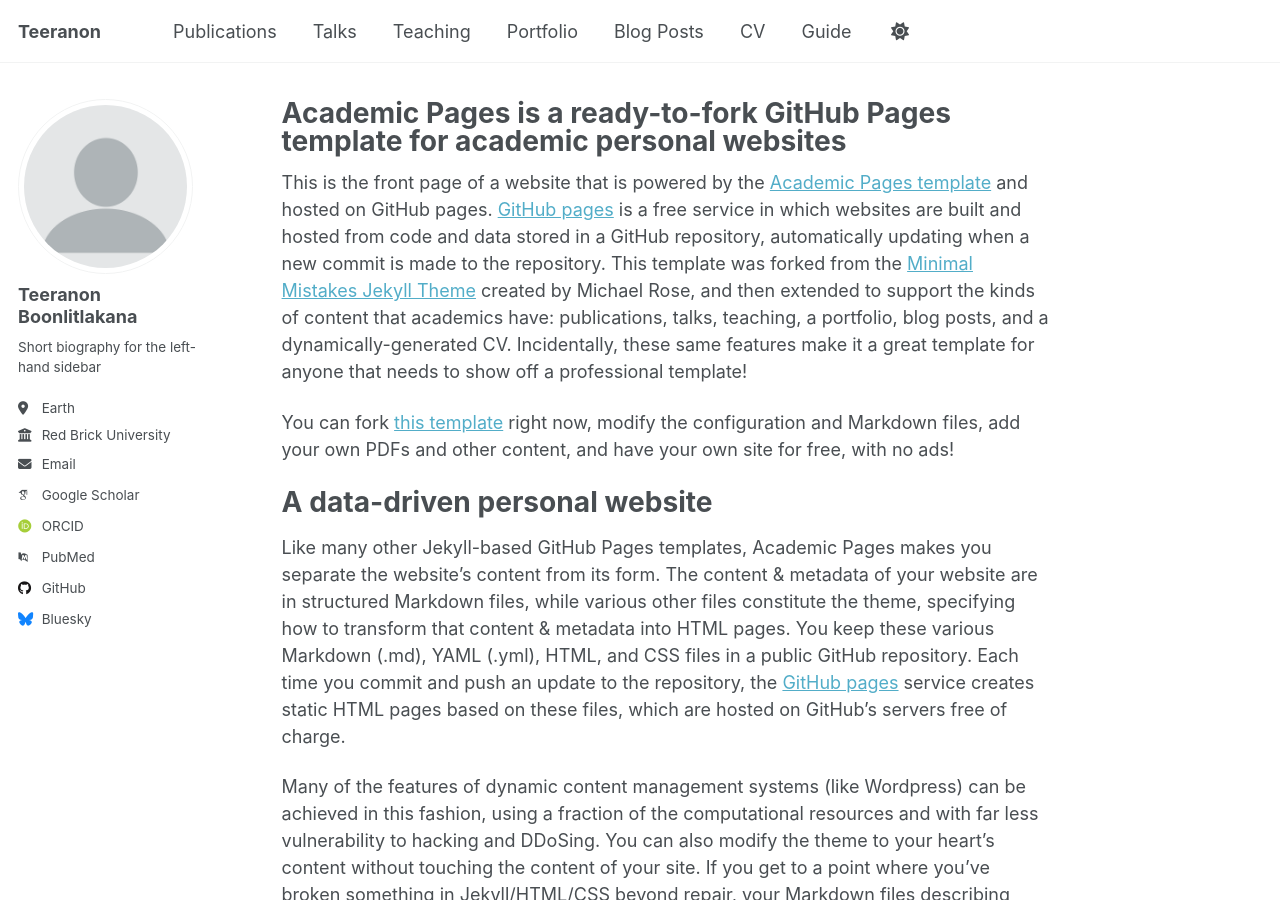
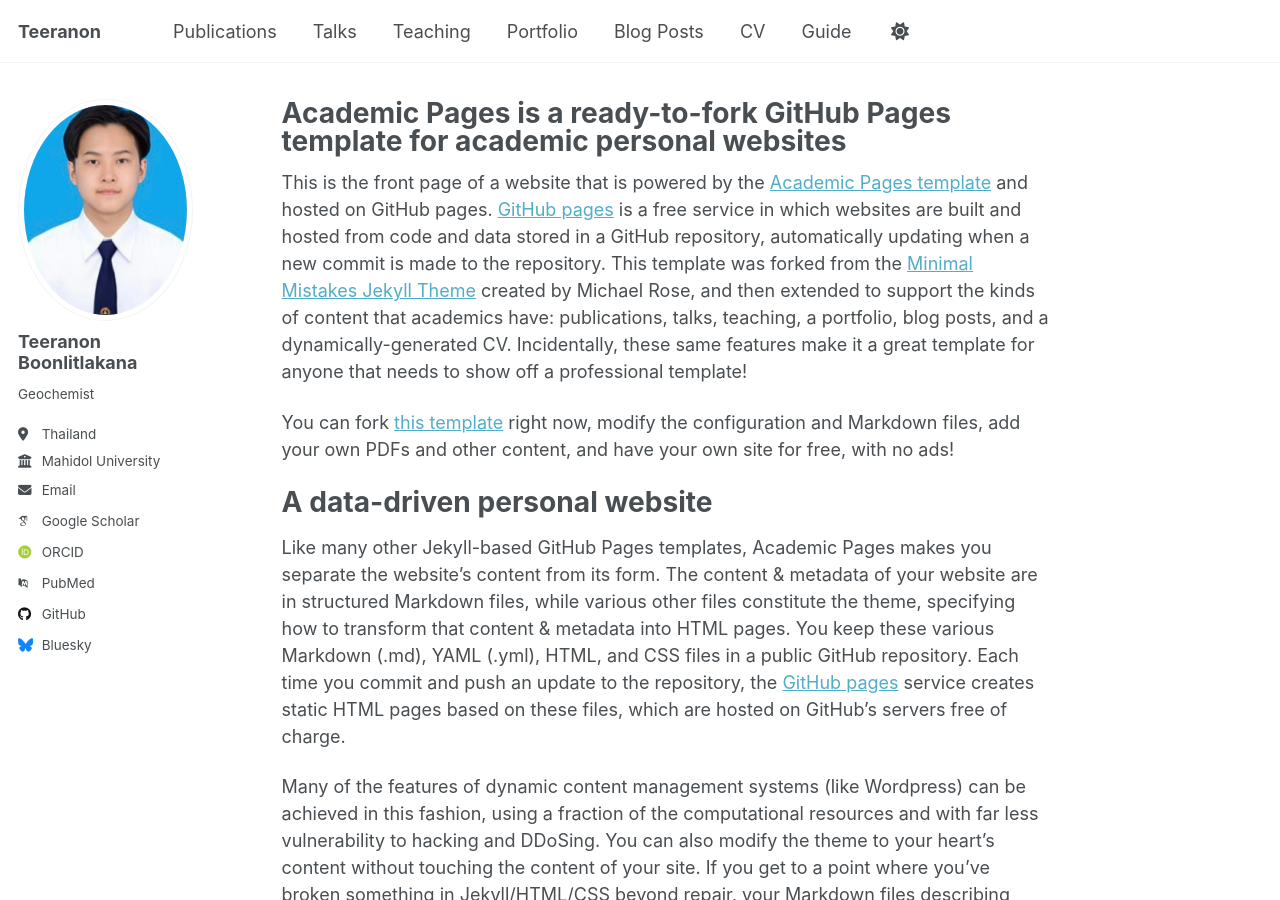
Before and after one commit to teeranonboonlitlakana/teeranonboonlitlakana.github.io, a Jekyll site: the page built from _pages/about.md, in a window 1280 px wide and 900 px high. Built offline with Jekyll 4.4.1, drawn with Linux system fonts in a browser that asks for light colours; some web fonts are replaced; a script that is not in the unit is left out.

Commit message:
Update _config.yml

```diff
--- a/_config.yml
+++ b/_config.yml
@@ -23,14 +23,14 @@
 #               Additional customization can be done by editing /_includes/author-profile.html
 author:
   # Biographic information
-  avatar           : "profile.png"
+  avatar           : "teeranon.jpg"
   name             : "Teeranon Boonlitlakana"
-  pronouns         : # example: "she/her"
-  bio              : "Short biography for the left-hand sidebar"
-  location         : "Earth"
-  employer         : "Red Brick University"
+  pronouns         : # example: "Mr."
+  bio              : "Geochemist"
+  location         : "Thailand"
+  employer         : "Mahidol University"
   uri              : # URL
-  email            : "none@example.org"
+  email            : "teeranonboonlitlakana@gmail.com"
 
   # Academic websites
   academia         : # URL
@@ -55,13 +55,13 @@
   # Social media
   artstation       : # Username
   bluesky          : "bsky.app" # Replace this with you Bluesky username
-  facebook         : # Username
+  facebook         : # Teeranon Boonlitlakana
   flickr           : # Username
   foursquare       : # Username
   goodreads        : # Username
   google_plus      : # Username
   keybase          : # Username
-  instagram        : # Username
+  instagram        : # gyozatrn_
   lastfm           : # Username
   linkedin         : # Username
   mastodon         : # URL
```
